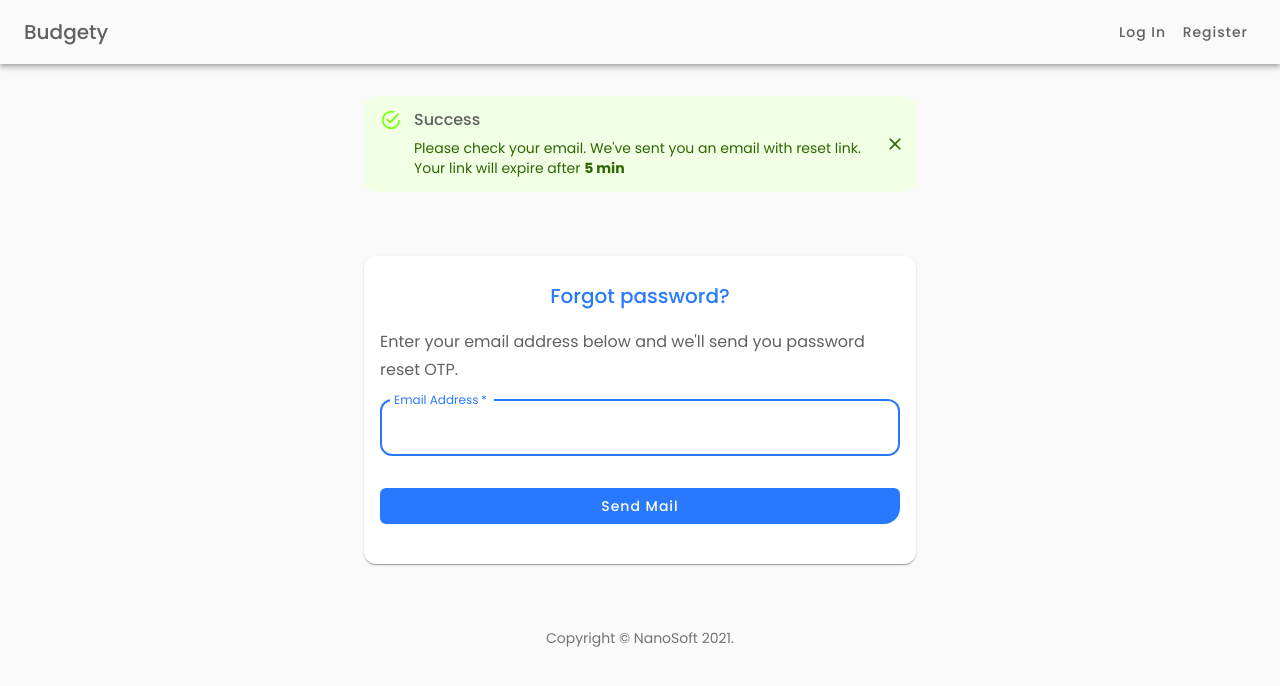
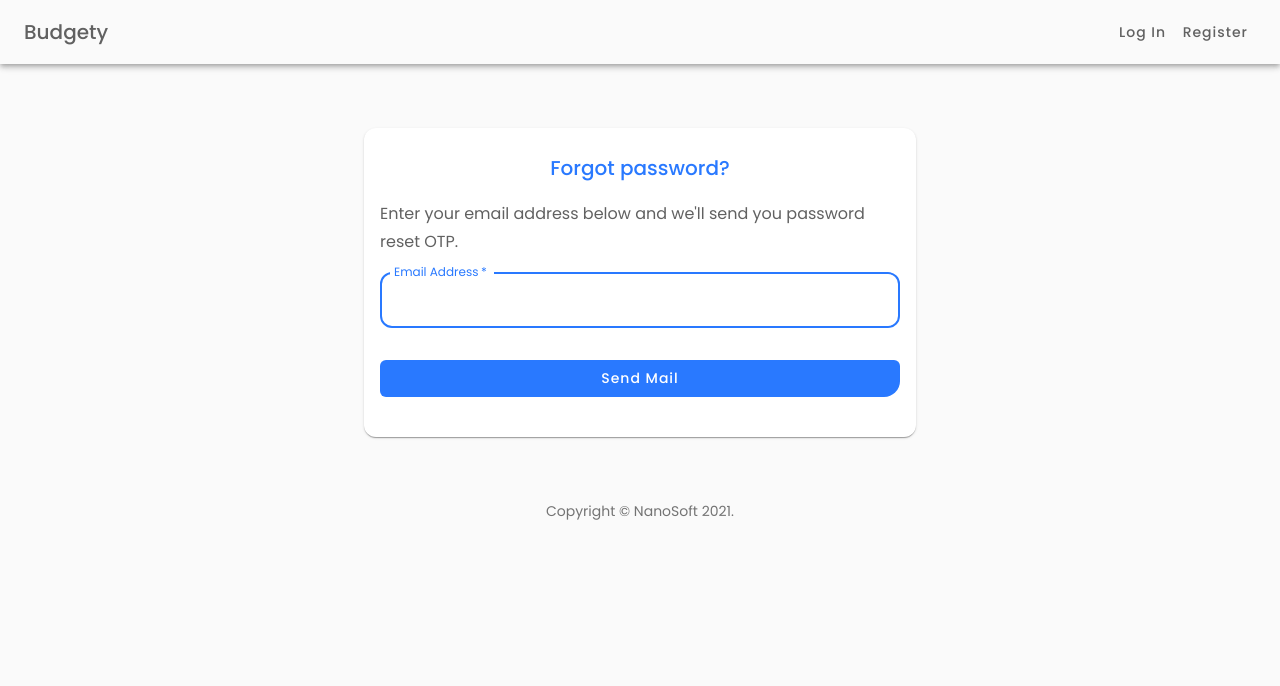
Before and after one commit to nanosoftmsz/budgety, a React (Create React App) app: page /forgot-password in a window 1280 px wide. Shown: the top 686 px of the page. Built offline with nearby package versions, Linux system fonts and the light colour scheme.

Commit message:
added forgot password api

```diff
--- a/src/pages/ForgotPassword.jsx
+++ b/src/pages/ForgotPassword.jsx
@@ -1,8 +1,11 @@
-import React, { useState } from "react";
-import { Button, CssBaseline, TextField, Typography, Box, Container, Card, CardContent, Grid } from "@material-ui/core";
+import React, { useState, useContext } from "react";
+import { Button, CssBaseline, TextField, Typography, Box, Container, Card, CardContent, Grid, CircularProgress } from "@material-ui/core";
 import { makeStyles } from "@material-ui/core/styles";
 import { Alert, AlertTitle } from "@material-ui/lab";
 import Copyright from "../components/Common/Copyright";
+import Notification from "../components/Common/Notification";
+import { UserContext } from "../context/UserContext";
+import axios from "axios";
 
 const useStyles = makeStyles((theme) => ({
   card: {
@@ -31,7 +34,32 @@ const useStyles = makeStyles((theme) => ({
 
 export default function ForgotPassword() {
   const classes = useStyles();
-  const [showAlert, setShowAlert] = useState(true);
+  const { loading, setLoading } = useContext(UserContext);
+  const [showAlert, setShowAlert] = useState(false);
+  const [email, setEmail] = useState("");
+
+  const sendEmail = (e) => {
+    e.preventDefault();
+    setLoading(true);
+    console.log(email);
+    axios
+      .post("/auth/forgot-password", { email: email })
+      .then((res) => {
+        console.log(res);
+        setShowAlert(true);
+      })
+      .catch((err) => {
+        console.log(err);
+        // if (err.response.data.message) {
+        //   Notification("Error", `${err.response.data.message}`, "error");
+        // } else {
+        //   Notification("Error", "Something went wrong. Please check your internet connection", "error");
+        // }
+      })
+      .finally(() => {
+        setLoading(false);
+      });
+  };
 
   return (
     <Container component="main" maxWidth="sm">
@@ -49,7 +77,7 @@ export default function ForgotPassword() {
       <Card className={classes.card}>
         <CardContent>
           <div className={classes.paper}>
-            <form className={classes.form}>
+            <form className={classes.form} onSubmit={sendEmail}>
               <Box display="flex" justifyContent="center">
                 <Typography variant="h6" color="primary" className={classes.mb}>
                   Forgot password?
@@ -60,9 +88,21 @@ export default function ForgotPassword() {
                 <Typography variant="subtitle1">Enter your email address below and we'll send you password reset OTP.</Typography>
               </Box>
 
-              <TextField variant="outlined" margin="normal" required fullWidth id="email" label="Email Address" name="email" type="email" autoFocus />
-              <Button type="submit" fullWidth variant="contained" disableElevation color="primary" className={classes.submit}>
-                Send Mail
+              <TextField
+                variant="outlined"
+                margin="normal"
+                required
+                fullWidth
+                id="email"
+                label="Email Address"
+                name="email"
+                type="email"
+                autoFocus
+                value={email}
+                onChange={(e) => setEmail(e.target.value)}
+              />
+              <Button type="submit" fullWidth variant="contained" disableElevation color="primary" className={classes.submit} disabled={loading}>
+                {loading ? <CircularProgress size={24} color="primary" /> : "Send Mail"}
               </Button>
             </form>
           </div>
--- a/src/pages/ResetPassword.jsx
+++ b/src/pages/ResetPassword.jsx
@@ -34,7 +34,7 @@ const useStyles = makeStyles((theme) => ({
 export default function ResetPassword() {
   const classes = useStyles();
   const [resetPassword, setResetPassword] = useState({ password: "", confirm_password: "" });
-  const [isVerified, setIsVerified] = useState(false);
+  const [isVerified, setIsVerified] = useState(true);
 
   // FUNCTIONS
   const handleChange = (e) => setResetPassword({ ...resetPassword, [e.target.name]: e.target.value });
```
